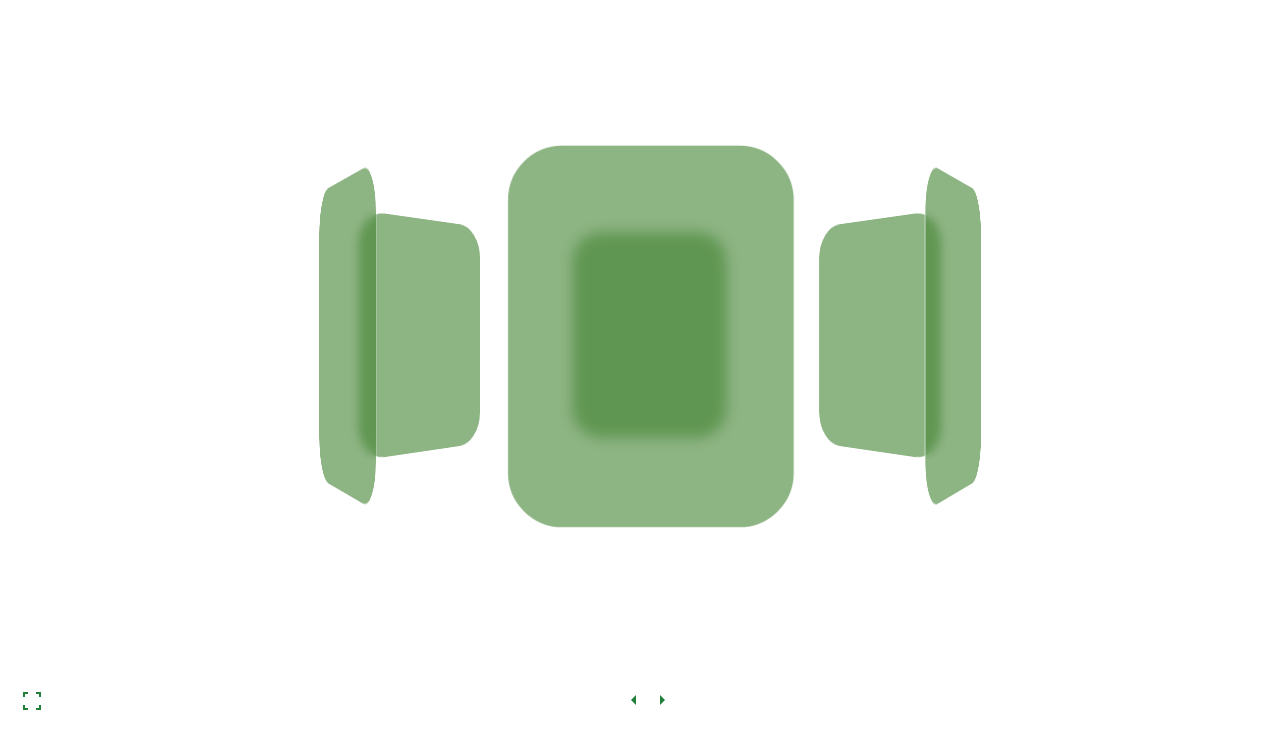
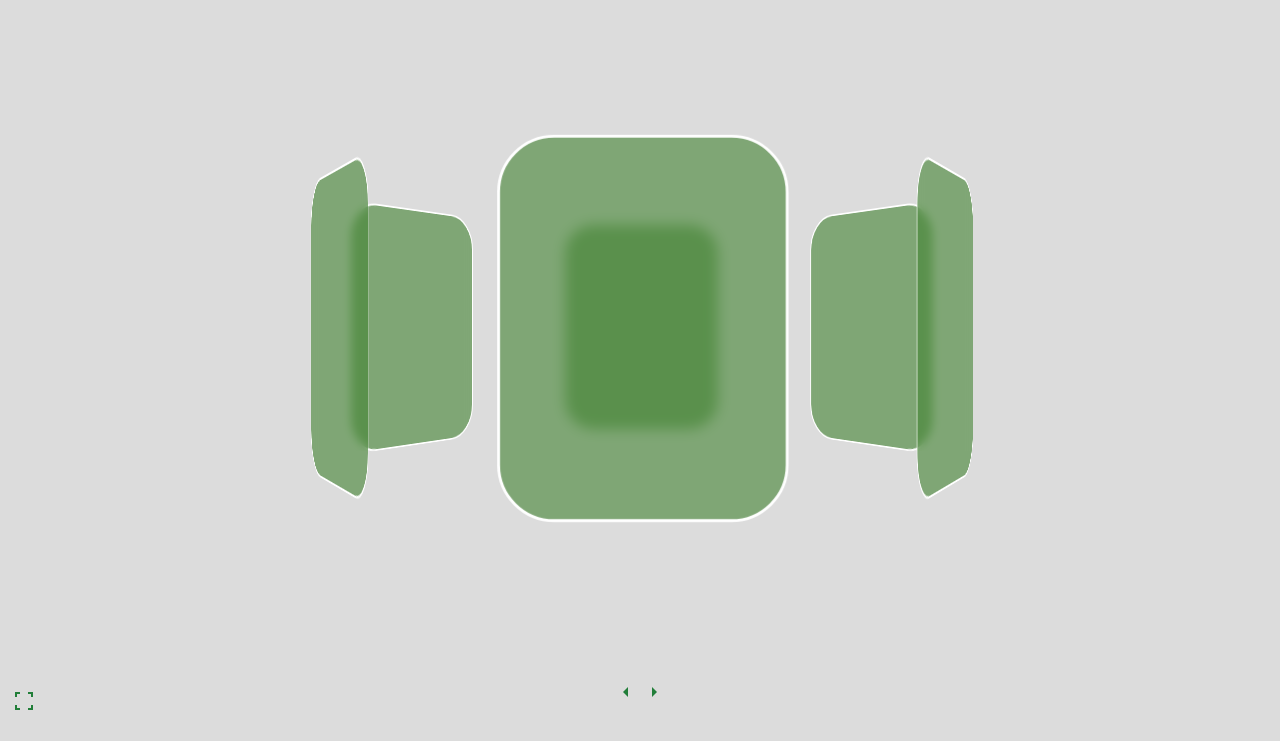
Before and after one commit to Devrkela/Devrkela.github.io, a plain HTML site: page index.html in a window 1280 px wide. Shown: the part 75-816 px from the top of the page. Drawn offline with nearby package versions, Linux system fonts and the light colour scheme.

Commit message:
correction padding

```diff
--- a/UX.css
+++ b/UX.css
@@ -1,3 +1,15 @@
+*{
+    margin:0;
+    padding:0;
+}
+
+body{
+    margin:0;
+    width:100vw;
+    height:100vh;
+    background:#dcdcdc;
+}
+
 body{
   font-family:Open Sans;
   color:#181a18;
@@ -159,6 +171,9 @@ a{
   text-decoration:none;
 
 }
+nav > ul{
+
+}
 
 nav > ul > li.active{
   background:#1c3b24;
```
